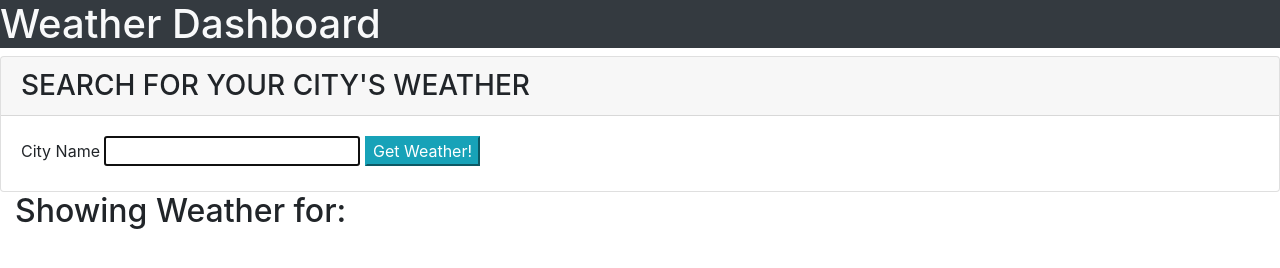
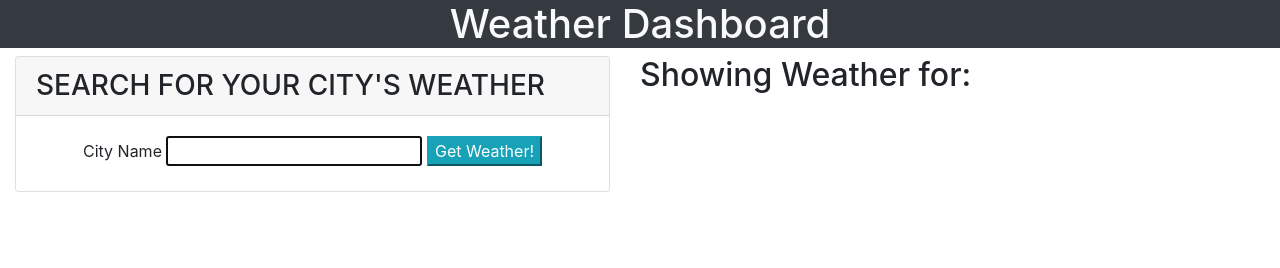
Before and after one commit to DevelopedByDay/weatherapp, a plain HTML site: page index.html in a window 1280 px wide. Drawn offline with nearby package versions, Linux system fonts and the light colour scheme.

Commit message:
added additonal JS with some css spacing

```diff
--- a/assets/js/weather.js
+++ b/assets/js/weather.js
@@ -40,5 +40,12 @@ function displayWeather(cityweather, searchTerm) {
     weatherContainerEl.textContent = "";
     citySearchTerm.textContent = searchTerm;
 
+    if (cityweather.length === 0) {
+        weatherContainerEl.textContent = "No Weather information to be found.";
+        return;
+    }
 
+    for (var i=0; i < cityweather.lenght; i++) {
+        var
+    }
 }
--- a/index.html
+++ b/index.html
@@ -9,26 +9,26 @@
 </head>
 <body class="flex-column min-100-vh">
     <header class="hero bg-dark">
-        <h1 class="title text-light">
+        <h1 class="title text-light text-center">
             Weather Dashboard
         </h1>
     </header>
-    <main class="flex-row justify-space-between">
-        <div class="flex-row justify-space-between">
+    <main class="row justify-space-between container col-12">
+        <div class="justify-space-between col-6 col-lg-6">
             <div class="card">
                 <h3 class="card-header text-uppercase">
                     Search For Your City's Weather
                 </h3>
-                <form id="weather-form" class="card-body">
+                <form id="weather-form" class="card-body text-center">
                     <label class="form-label" for="city">City Name</label>
                     <input name="cityname" id="cityname" type="text" autofocus="true" class="form-input" />
                     <button type="submit" class="btn-info">Get Weather!</button>
                 </form>
             </div>
         </div>
-        <div class="col-12 col-md-8">
+        <div class="col-6 col-lg-6">
             <h2 class="title">Showing Weather for: <span id="weather-search-city"></span></h2>
-            <div id="weather-container" class="list-group"></div>
+            <div id="weather-container" class="list-group">
         </div>
     </main>
 
```
